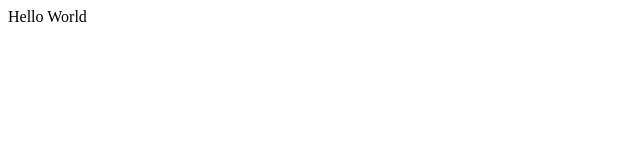
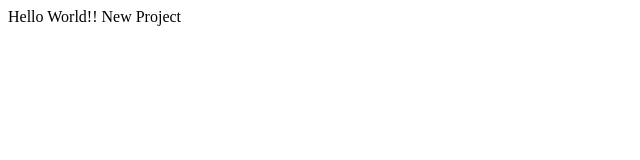
Before and after one commit to Pandiyaraj1801/Gitpush, a plain HTML site: page index.html in a window 1280 px wide. Shown: the whole page, without its empty margins (0-640 px from the left). Drawn offline with Linux system fonts and the light colour scheme.

Commit message:
Second Commit

```diff
--- a/index.html
+++ b/index.html
@@ -7,6 +7,7 @@
     <title>Document</title>
 </head>
 <body>
-    Hello World
+    Hello World!!
+    New Project
 </body>
 </html>
```
